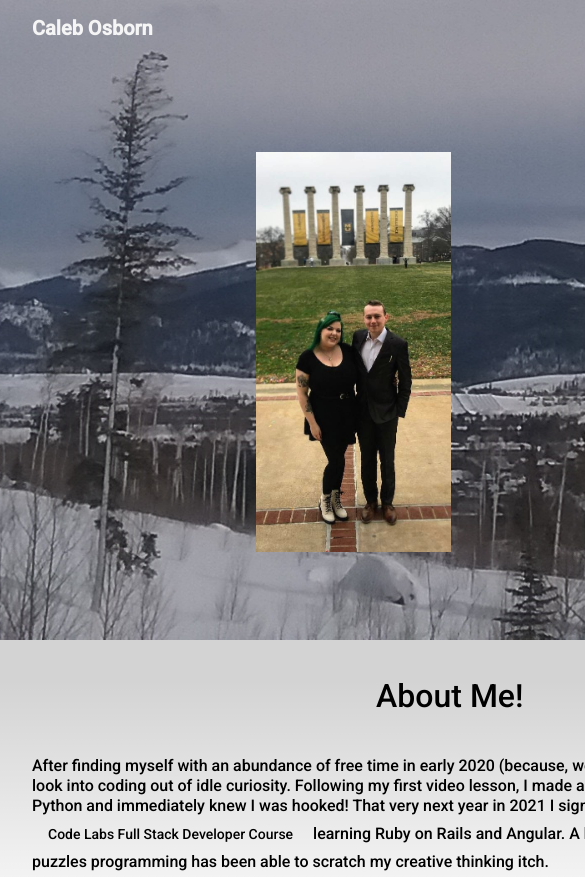
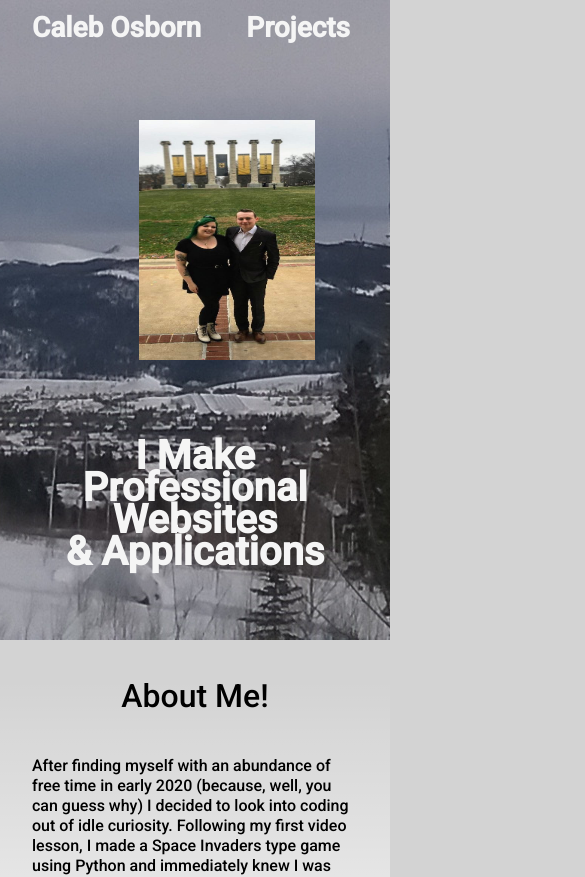
Before and after one commit to Cosbo9/Portfolio, an Angular app: page / in a window 390 px wide. Shown: the top 877 px of the page, 585 px wide, since content can reach past the window. Built offline with nearby package versions, Linux system fonts and the light colour scheme.

Commit message:
breakpoints added

```diff
--- a/src/app/home/home.component.scss
+++ b/src/app/home/home.component.scss
@@ -62,76 +62,44 @@ mat-toolbar {
     }
 }
 
-.dialog {
-    width: 30rem;
-    h1 {
-        font-weight: 500;
-        font-size: 1.5rem;
+@media (max-width: 850px) {
+    .header {
+        .tag {
+            display: flex;
+            margin-top: 3rem;
+            img {
+                width: auto;
+                height: 25rem;
+                margin-left: 10rem;
+            }
+            h1 {
+                font-weight: 600;
+                font-size: 2.5rem;
+                margin: 0 4rem;
+                align-self: center;
+                color: whitesmoke;
+            }
+        }
     }
-    ul {
-        list-style-type: none;
-    }
-    li {
-        display: flex;
-        margin-left: -2.5rem;
-        img {
-            width: 2rem;
-            height: auto;
-            margin: 0 1rem;
-        }
-        a {
-            color: blue;
-        }
+    .aboutContainer {
+        height: fit-content;
     }
 }
 
-@media (max-width: 660px) {
-    .dialog {
-        width: auto;
-    }
-}
-
-@media (max-width: 450px) {
-    mat-toolbar {
-        display: flex;
-        h3 {
-            cursor: pointer;
-            font-size: 1.25rem;
-            font-weight: 600;
-        }
-        button {
-            width: 6rem;
-            h6 {
-                font-size: medium;
+@media(max-width: 750px) {
+    .header {
+        .tag {
+            display: flex;
+            flex-direction: column;
+            img {
+                align-self: center;
+                width: 11rem;
+                height: 15rem;
+            }
+            h1 {
+                margin-top: 4rem;
+                text-align: center;
             }
         }
     }
 }
-
-@media (max-width: 250px) {
-    img {
-        display: none;
-    }
-}
-
-@media (max-width: 800px) {
-    .header {
-        display: flex;
-        flex-direction: column;
-        img {
-            height: auto;
-            width: 15rem;
-            margin: 1rem 0;
-            align-self: center;
-        }
-        h1 {
-            text-align: center;
-        }
-    }
-}
-
-@media (max-width: 450px) {
-    .homeContainer {
-        width: fit-content;
-    }
-}
```
